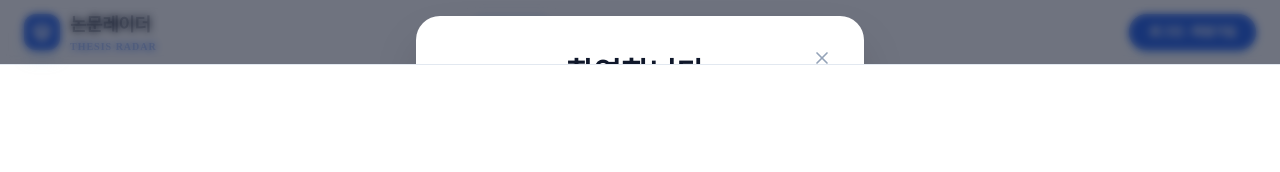
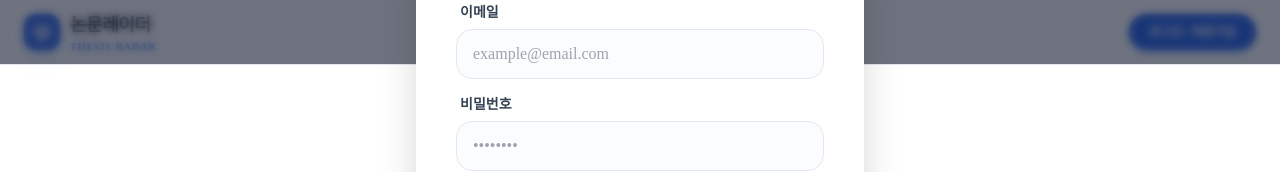
Before and after one commit to dda5jin-png/paperanlysis, a Next.js app: page / in a window 1280 px wide. Both pictures are taken after a click on the button "로그인 / 회원가입". Shown: the top 172 px of the page. Built offline with nearby package versions, Linux system fonts and the light colour scheme; no server answers; a web font is replaced by a local one.

Commit message:
Truly final centering and clipping fix for AuthModal

```diff
--- a/components/auth/AuthModal.tsx
+++ b/components/auth/AuthModal.tsx
@@ -49,7 +49,7 @@ export default function AuthModal({ isOpen, onClose }: AuthModalProps) {
   };
 
   return (
-    <div className="fixed inset-0 z-[9999] overflow-y-auto">
+    <div className="fixed inset-0 z-[9999] flex items-center justify-center p-4">
       {/* Backdrop */}
       <div
         className="fixed inset-0 bg-slate-900/60 backdrop-blur-sm animate-in fade-in duration-300 pointer-events-auto"
@@ -57,8 +57,7 @@ export default function AuthModal({ isOpen, onClose }: AuthModalProps) {
       />
 
       {/* Modal Container */}
-      <div className="flex min-h-full items-center justify-center p-4">
-        <div className="relative w-full max-w-md bg-white rounded-3xl shadow-2xl overflow-hidden animate-in zoom-in-95 duration-200 z-[10000]">
+      <div className="relative w-full max-w-md bg-white rounded-3xl shadow-2xl animate-in zoom-in-95 duration-200 z-[10000] max-h-[calc(100vh-32px)] flex flex-col overflow-hidden">
         <button
           onClick={onClose}
           className="absolute right-6 top-6 p-2 rounded-full hover:bg-slate-100 transition-colors z-[10001]"
@@ -66,7 +65,7 @@ export default function AuthModal({ isOpen, onClose }: AuthModalProps) {
           <X className="w-5 h-5 text-slate-400" />
         </button>
 
-          <div className="p-8 sm:p-10">
+        <div className="flex-1 overflow-y-auto p-8 sm:p-10">
           <div className="mb-8 text-center">
             <h2 className="text-3xl font-bold text-slate-900 mb-2">
               {isLogin ? "환영합니다!" : "반가워요!"}
@@ -139,6 +138,5 @@ export default function AuthModal({ isOpen, onClose }: AuthModalProps) {
         </div>
       </div>
     </div>
-    </div>
   );
 }
```
Lines whose indentation alone changed are shown as unchanged.
